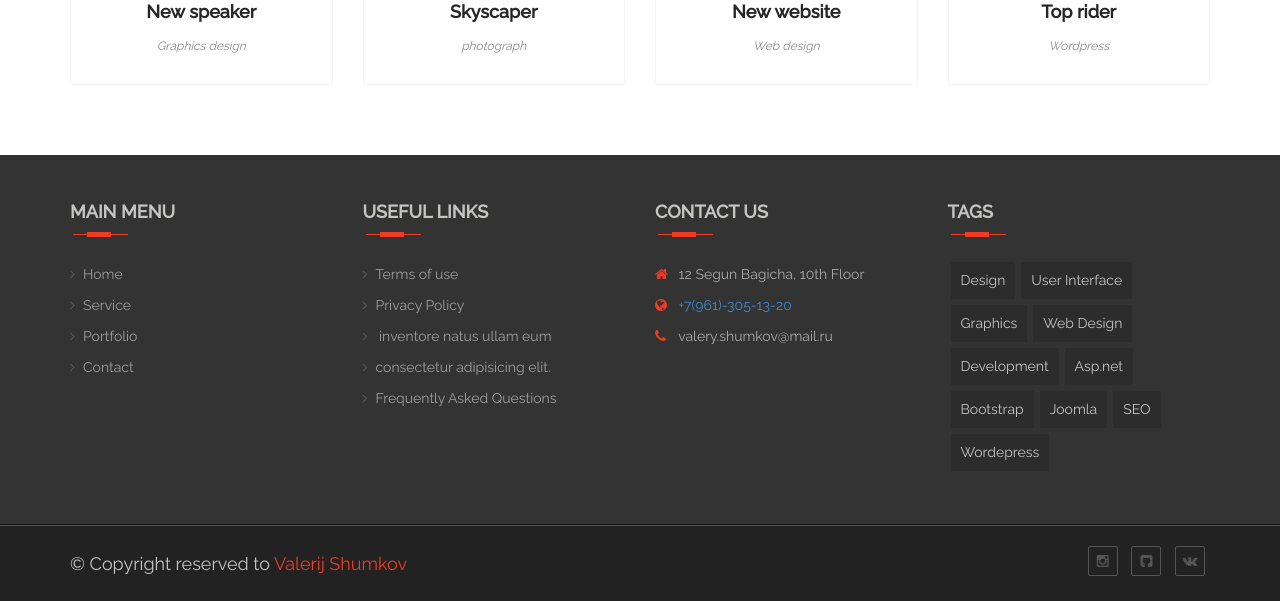
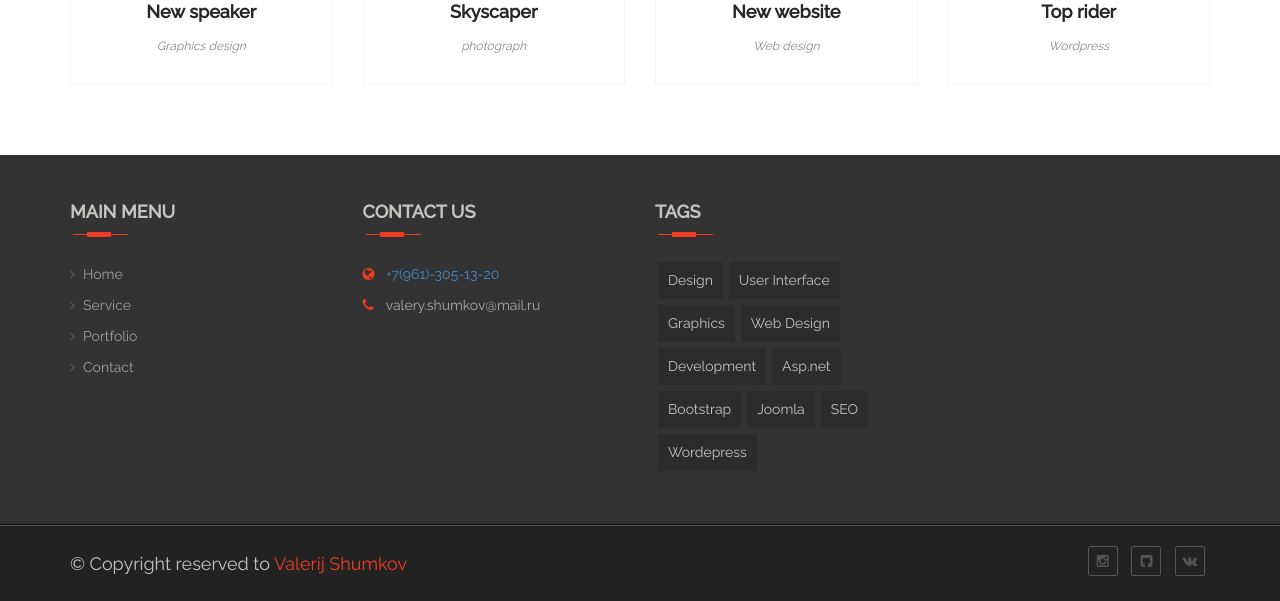
Before and after one commit to Valerij2000/web-portfolio, a PHP site: page /alfa.php in a window 1280 px wide. Shown: the part 2771-3372 px from the top of the page. Run offline with PHP 8.4, Linux system fonts and the light colour scheme; some web fonts are replaced.

Commit message:
remove maps and footer list

```diff
--- a/footer.php
+++ b/footer.php
@@ -14,23 +14,9 @@
                     </div>
                 </div>
                 <div class="col-md-3 col-sm-6">
-                    <h3 class="menu_head">Useful Links</h3>
-                    <div class="footer_menu">
-                        <ul>
-                            <li><a>Terms of use</a></li>
-                            <li><a>Privacy Policy</a></li>
-                            <li><a> inventore natus ullam eum</a></li>
-                            <li><a>consectetur adipisicing elit.</a></li>
-                            <li><a>Frequently Asked Questions</a></li>
-                        </ul>
-                    </div>
-                </div>
-                <div class="col-md-3 col-sm-6">
                     <h3 class="menu_head">Contact us</h3>
                     <div class="footer_menu_contact">
                         <ul>
-                            <li> <i class="fa fa-home"></i>
-                                <span> 12 Segun Bagicha, 10th Floor </span></li>
                             <li><i class="fa fa-globe"></i>
                                 <span> <a href="tel:+79613051320">+7(961)-305-13-20</a></span></li>
                             <li><i class="fa fa-phone"></i>
```
Also changed, not shown: index.php (+3 -12 lines).
